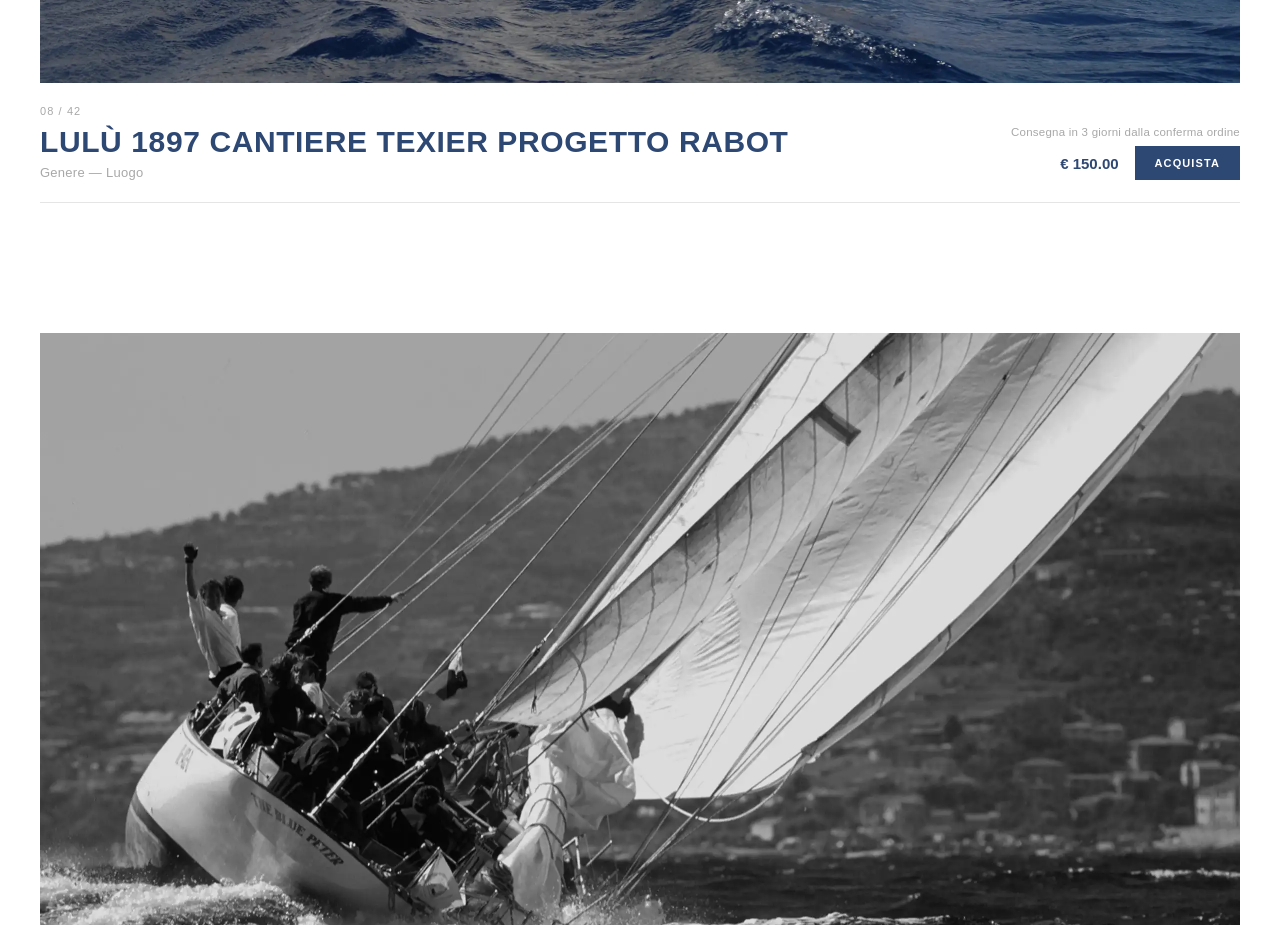
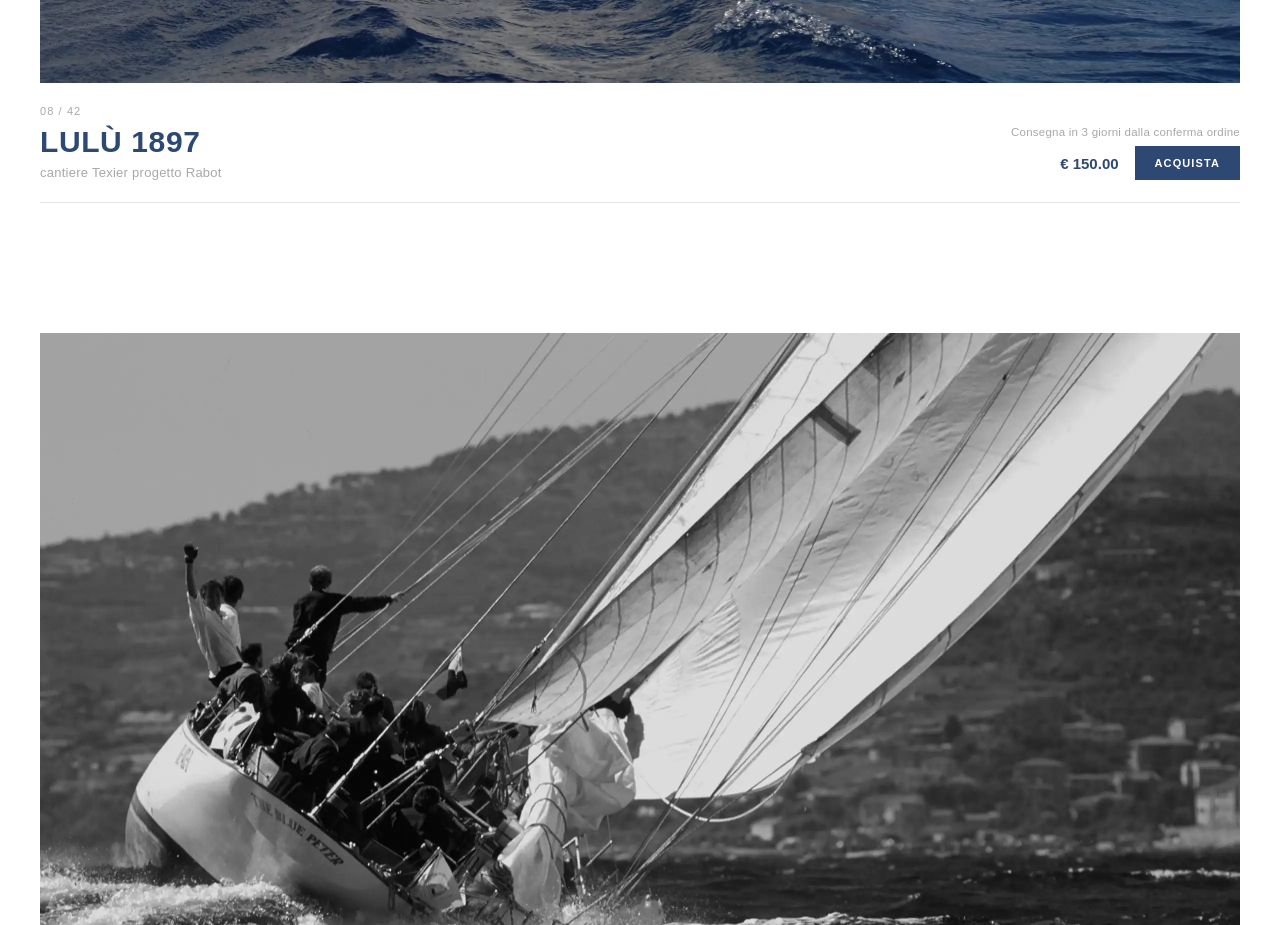
Before and after one commit to fotoramella-alberto/def, a website: page index.html in a window 1280 px wide. Shown: the part 7300-8225 px from the top of the page. Drawn offline with Linux system fonts and the light colour scheme.

Commit message:
Add files via upload

```diff
--- a/index.html
+++ b/index.html
@@ -382,7 +382,7 @@
     {title:"Tuiga", info:"Genere — Luogo", price:150, img:"webp/FED5.webp", category:"Vele"},
     {title:"Oriole 1905 Nathanael Greene Herreshoff ", info:"Genere — Luogo", price:150, img:"webp/FED6.webp", category:"Vele"},
     {title:"Tuiga", info:"Genere — Luogo", price:150, img:"webp/FED7.webp", category:"Vele"},
-    {title:"Lulù 1897 cantiere Texier progetto Rabot", info:"Genere — Luogo", price:150, img:"webp/FED8.webp", category:"Vele"},
+    {title:"Lulù 1897", info:"cantiere Texier progetto Rabot", price:150, img:"webp/FED8.webp", category:"Vele"},
     {title:"The blue Peter", info:"Genere — Luogo", price:150, img:"webp/FED21.webp", category:"Vele"},
     {title:"Halloween 1926 William Fife & Son", info:"Genere — Luogo", price:150, img:"webp/FED10.webp", category:"Vele"},
     {title:"Dorade 1930 Sparkman & Stephens", info:"Genere — Luogo", price:150, img:"webp/FED11.webp", category:"Vele"},
```
